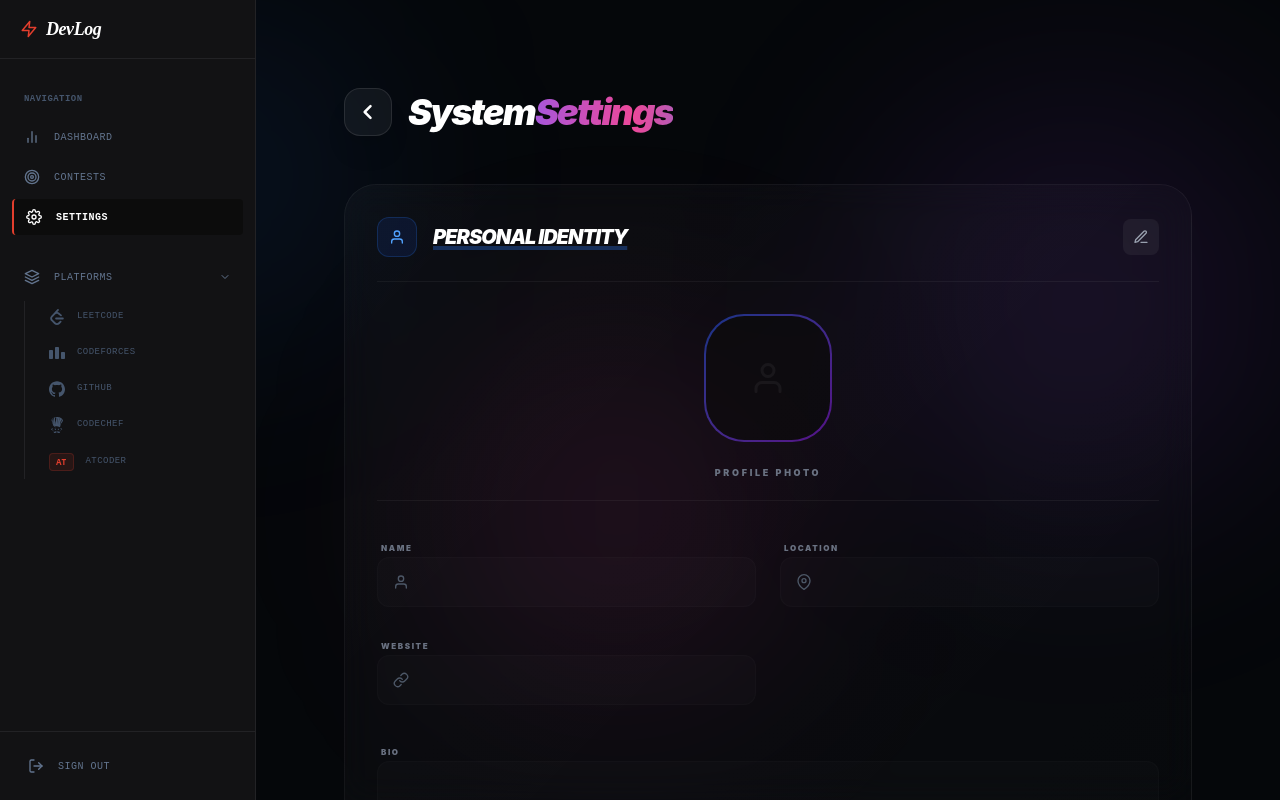
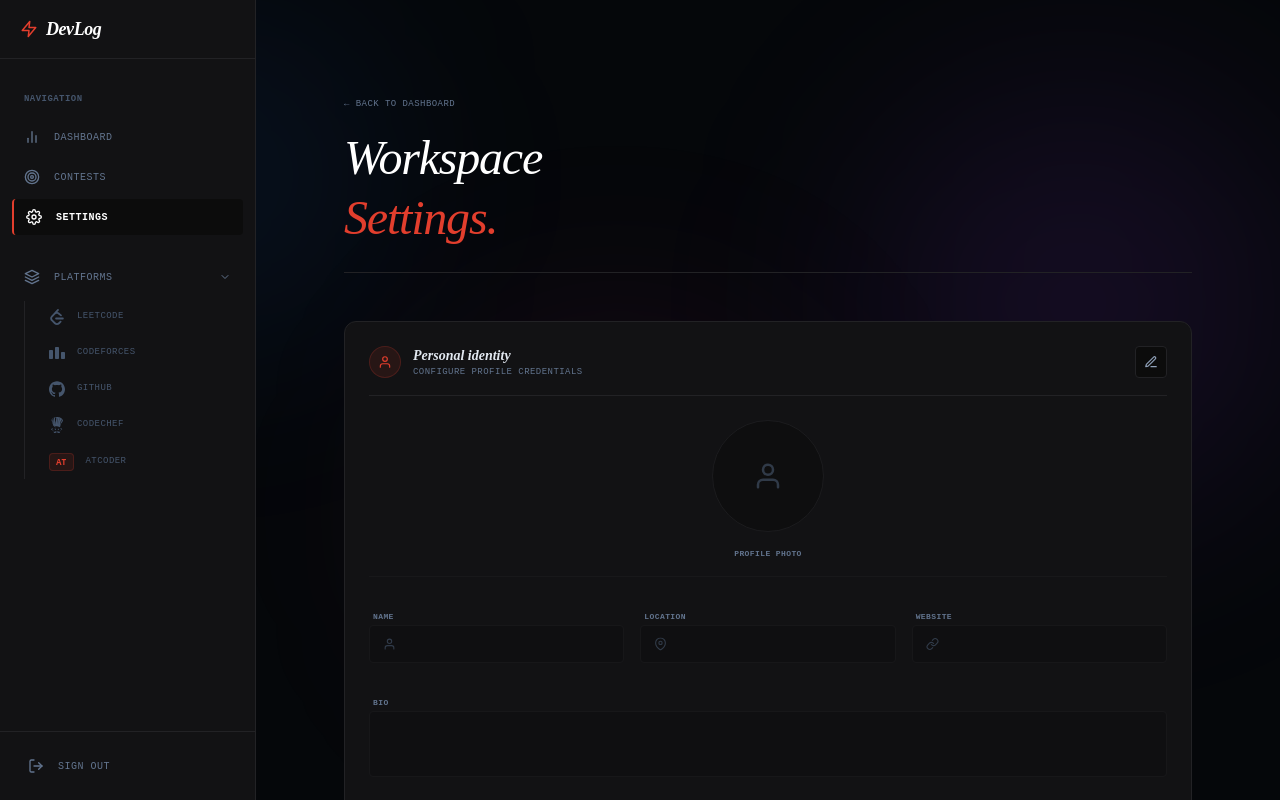
Before and after one commit to polyvexr/DevLog, a React (Vite) app in the folder client/: page /settings in a window 1280 px wide. Built offline with nearby package versions, Linux system fonts and the light colour scheme; no server answers; sample sign-in values are in the browser's storage.

Commit message:
settings page update

```diff
--- a/client/src/components/settings/PersonalInfo.jsx
+++ b/client/src/components/settings/PersonalInfo.jsx
@@ -10,36 +10,47 @@ export default function PersonalInfo({
   uploading
 }) {
   return (
-        <section className="glass-card-premium p-8 space-y-8">
-            <div className="flex items-center justify-between border-b border-white/5 pb-6">
-                <div className="flex items-center gap-4">
-                    <div className="w-10 h-10 rounded-xl bg-blue-600/10 flex items-center justify-center border border-blue-500/20 text-blue-400"><FiUser /></div>
-                    <h2 className="text-xl font-black text-white italic uppercase tracking-tighter underline decoration-blue-500/30 decoration-4">Personal Identity</h2>
+    <section className="bg-[#121214] border border-[#222225] p-6 rounded-xl space-y-6">
+      <div className="flex items-center justify-between border-b border-[#222225] pb-4">
+        <div className="flex items-center gap-3">
+          <div className="w-8 h-8 rounded-full bg-[#e23e2d]/10 border border-[#e23e2d]/20 flex items-center justify-center text-[#e23e2d] text-sm">
+            <FiUser />
           </div>
-                <button onClick={() => setIsEditing(!isEditing)} className="p-2.5 bg-white/5 rounded-lg text-gray-400 hover:text-white transition-all">
-                    <FiEdit3 />
+          <div>
+            <h2 className="text-sm font-[Cormorant_Garamond] font-semibold italic text-slate-200">Personal identity</h2>
+            <p className="text-[9px] font-mono uppercase tracking-wider text-slate-500">Configure profile credentials</p>
+          </div>
+        </div>
+        <button
+          type="button"
+          onClick={() => setIsEditing(!isEditing)}
+          className="p-2 bg-[#0c0c0c] border border-[#222225] rounded text-slate-400 hover:text-slate-200 hover:bg-[#121214] transition-all cursor-pointer"
+        >
+          <FiEdit3 size={14} />
         </button>
       </div>
 
-            <form onSubmit={handleUpdate} className="space-y-8">
+      <form onSubmit={handleUpdate} className="space-y-6">
         {/* Avatar Upload */}
-                <div className="flex flex-col items-center gap-6 pb-4 border-b border-white/5">
+        <div className="flex flex-col items-center gap-4 pb-4 border-b border-[#222225]/40">
           <div className="relative group/avatar">
-                        <div className={`w-32 h-32 rounded-[2.5rem] bg-gradient-to-br from-blue-600 to-purple-600 p-[2px] transition-all duration-500 ${isEditing ? "hover:scale-105 cursor-pointer shadow-[0_0_30px_rgba(37,99,235,0.3)]" : "opacity-50"}`}>
-                            <div className="w-full h-full rounded-[2.4rem] bg-[#0A0A0A] overflow-hidden flex items-center justify-center relative">
+            <div className={`w-28 h-28 rounded-full bg-[#0c0c0c] border border-[#222225] p-1 transition-colors ${
+              isEditing ? "cursor-pointer hover:border-[#e23e2d]" : "opacity-60"
+            }`}>
+              <div className="w-full h-full rounded-full overflow-hidden flex items-center justify-center relative">
                 {formData.avatar ? (
-                                    <img src={formData.avatar} className={`w-full h-full object-cover transition-all ${uploading ? "opacity-20 blur-sm" : ""}`} alt="Avatar" />
+                  <img src={formData.avatar} className={`w-full h-full object-cover transition-opacity ${uploading ? "opacity-20 blur-sm" : ""}`} alt="Avatar" />
                 ) : (
-                                    <FiUser className="text-4xl text-white/10" />
+                  <FiUser className="text-3xl text-slate-600" />
                 )}
                 {uploading && (
-                                    <div className="absolute inset-0 flex items-center justify-center">
-                                        <FiRefreshCw className="text-white animate-spin text-2xl" />
+                  <div className="absolute inset-0 flex items-center justify-center bg-black/50">
+                    <FiRefreshCw className="text-white animate-spin text-xl" />
                   </div>
                 )}
                 {isEditing && !uploading && (
-                                    <div className="absolute inset-0 bg-blue-600/40 opacity-0 group-hover/avatar:opacity-100 flex items-center justify-center transition-all">
-                                        <FiCamera className="text-white text-2xl" />
+                  <div className="absolute inset-0 bg-[#e23e2d]/40 opacity-0 group-hover/avatar:opacity-100 flex items-center justify-center transition-opacity">
+                    <FiCamera className="text-white text-xl" />
                   </div>
                 )}
               </div>
@@ -54,24 +65,24 @@ export default function PersonalInfo({
             )}
           </div>
           <div className="text-center">
-                        <h3 className="text-[9px] font-black uppercase tracking-[0.3em] text-gray-500 mb-1">Profile Photo</h3>
+            <h3 className="text-[8px] font-mono font-semibold uppercase tracking-wider text-slate-500">Profile Photo</h3>
           </div>
         </div>
 
-                <div className="grid grid-cols-1 md:grid-cols-2 gap-6">
+        <div className="grid grid-cols-1 md:grid-cols-3 gap-4">
           {[
             { l: "Name", k: "name", i: FiUser },
             { l: "Location", k: "location", i: FiMapPin },
             { l: "Website", k: "website", i: FiLink }
           ].map(f => (
-                        <div key={f.k} className="space-y-2">
-                            <label className="text-[8px] font-black uppercase tracking-[0.2em] text-gray-500 ml-1">{f.l}</label>
+            <div key={f.k} className="space-y-1.5">
+              <label className="text-[8px] font-mono font-semibold uppercase tracking-wider text-slate-500 ml-1">{f.l}</label>
               <div className="relative">
-                                <f.i className="absolute left-4 top-1/2 -translate-y-1/2 text-gray-600" />
+                <f.i size={13} className="absolute left-3.5 top-1/2 -translate-y-1/2 text-slate-600" />
                 <input
                   type="text"
                   disabled={!isEditing}
-                                    className="w-full pl-12 pr-4 py-3 bg-white/5 border border-white/5 rounded-xl text-white font-bold disabled:opacity-30"
+                  className="w-full pl-10 pr-4 py-2.5 bg-[#0c0c0c] border border-[#222225] rounded text-xs font-mono text-white placeholder-slate-700 disabled:opacity-35 disabled:cursor-not-allowed focus:outline-none focus:border-[#e23e2d] transition-all"
                   value={formData[f.k]}
                   onChange={e => setFormData({ ...formData, [f.k]: e.target.value })}
                 />
@@ -79,35 +90,52 @@ export default function PersonalInfo({
             </div>
           ))}
         </div>
-                <div className="space-y-2">
-                    <label className="text-[8px] font-black uppercase tracking-[0.2em] text-gray-500 ml-1">Bio</label>
+
+        <div className="space-y-1.5">
+          <label className="text-[8px] font-mono font-semibold uppercase tracking-wider text-slate-500 ml-1">Bio</label>
           <textarea
             disabled={!isEditing}
             rows={2}
-                        className="w-full p-4 bg-white/5 border border-white/5 rounded-xl text-white font-medium disabled:opacity-30 resize-none"
+            className="w-full p-4 bg-[#0c0c0c] border border-[#222225] rounded text-xs font-mono text-white placeholder-slate-700 disabled:opacity-35 disabled:cursor-not-allowed focus:outline-none focus:border-[#e23e2d] transition-all resize-none"
             value={formData.bio}
             onChange={e => setFormData({ ...formData, bio: e.target.value })}
           />
         </div>
 
-                <div className="space-y-4">
-                    <label className="text-[8px] font-black uppercase tracking-[0.2em] text-gray-500 ml-1">Social Links (Tagged)</label>
+        <div className="space-y-3">
+          <label className="text-[8px] font-mono font-semibold uppercase tracking-wider text-slate-500 ml-1">Social Links (Tagged)</label>
           <div className="grid grid-cols-1 md:grid-cols-2 gap-4">
             {formData.socials.map((s, i) => (
-                            <div key={i} className={`flex items-center gap-2 bg-white/5 border border-white/10 p-3 rounded-xl transition-all ${!isEditing ? "opacity-30 border-white/5" : ""}`}>
-                                <div className="flex-1 flex flex-col">
-                                    <span className="text-[7px] font-black text-blue-500 uppercase">{s.platform}</span>
-                                    <span className="text-xs font-bold text-white truncate">{s.username}</span>
+              <div key={i} className={`flex items-center justify-between bg-[#0c0c0c] border border-[#222225] p-3 rounded transition-opacity ${!isEditing ? "opacity-35" : ""}`}>
+                <div className="flex-1 flex flex-col min-w-0">
+                  <span className="text-[7px] font-mono font-semibold text-[#e23e2d] uppercase tracking-wider">{s.platform}</span>
+                  <span className="text-xs font-mono font-bold text-slate-200 truncate">{s.username}</span>
                 </div>
                 {isEditing && (
-                                    <button type="button" onClick={() => setFormData({ ...formData, socials: formData.socials.filter((_, idx) => idx !== i) })} className="p-2 text-red-500 hover:bg-red-500/10 rounded-lg"><FiTrash2 size={12} /></button>
+                  <button
+                    type="button"
+                    onClick={() => setFormData({ ...formData, socials: formData.socials.filter((_, idx) => idx !== i) })}
+                    className="p-2 text-slate-500 hover:text-red-500 hover:bg-red-500/5 rounded transition-all cursor-pointer"
+                  >
+                    <FiTrash2 size={12} />
+                  </button>
                 )}
               </div>
             ))}
             {isEditing && (
-                            <div className="flex gap-2 bg-white/5 border border-blue-500/20 p-2 rounded-xl group focus-within:ring-1 ring-blue-500/50 transition-all">
-                                <input type="text" placeholder="Tag (e.g. LinkedIn)" className="w-1/3 bg-transparent p-1 text-[10px] font-black text-blue-400 uppercase outline-none" id="social-tag" />
-                                <input type="text" placeholder="URL of profile" className="flex-1 bg-transparent p-1 text-[10px] font-bold text-white outline-none" id="social-url" />
+              <div className="flex gap-2 bg-[#0c0c0c] border border-[#222225] p-2 rounded focus-within:border-[#e23e2d] transition-colors">
+                <input
+                  type="text"
+                  placeholder="Tag (e.g. LinkedIn)"
+                  className="w-1/3 bg-transparent p-1 text-[10px] font-mono text-slate-200 outline-none uppercase placeholder-slate-700"
+                  id="social-tag"
+                />
+                <input
+                  type="text"
+                  placeholder="URL Profile"
+                  className="flex-1 bg-transparent p-1 text-[10px] font-mono text-slate-200 outline-none placeholder-slate-700"
+                  id="social-url"
+                />
                 <button
                   type="button"
                   onClick={() => {
@@ -118,7 +146,8 @@ export default function PersonalInfo({
                       tag.value = ''; url.value = '';
                     }
                   }}
-                                    className="p-2 bg-blue-600 text-white rounded-lg hover:scale-105 active:scale-95 transition-all">
+                  className="p-2 bg-[#e23e2d] hover:bg-[#cf2e2e] text-white rounded transition-all flex items-center justify-center cursor-pointer"
+                >
                   <FiPlus size={12} />
                 </button>
               </div>
@@ -126,7 +155,11 @@ export default function PersonalInfo({
           </div>
         </div>
 
-                {isEditing && <button className="w-full py-4 bg-blue-600 text-white font-black text-[10px] uppercase tracking-widest rounded-xl">Commit Changes</button>}
+        {isEditing && (
+          <button className="w-full py-3 bg-[#e23e2d] hover:bg-[#cf2e2e] text-white font-mono text-xs font-semibold uppercase tracking-wider rounded transition-colors cursor-pointer">
+            Commit Changes
+          </button>
+        )}
       </form>
     </section>
   );
--- a/client/src/pages/Settings.jsx
+++ b/client/src/pages/Settings.jsx
@@ -9,14 +9,18 @@ import Visibility from "../components/settings/Visibility";
 import DangerZone from "../components/settings/DangerZone";
 import { SiLeetcode, SiCodeforces, SiGithub, SiCodechef } from "react-icons/si";
 
-const AtCoderIcon = ({ className }) => <span className={`font-black text-[10px] ${className}`}>AT</span>;
+const AtCoderIcon = () => (
+  <span className="font-bold text-[8px] text-[#e23e2d] bg-[#e23e2d]/10 px-1.5 py-0.5 rounded border border-[#e23e2d]/20 font-sans">
+    AT
+  </span>
+);
 
 const PLATFORM_META = [
-  { id: "leetcode", label: "LeetCode", icon: SiLeetcode, color: "text-yellow-500", toggle: "showLeetCode" },
+  { id: "leetcode", label: "LeetCode", icon: SiLeetcode, color: "text-orange-500", toggle: "showLeetCode" },
   { id: "codeforces", label: "Codeforces", icon: SiCodeforces, color: "text-blue-500", toggle: "showCodeforces" },
-  { id: "github", label: "GitHub", icon: SiGithub, color: "text-white", toggle: "showGitHub" },
+  { id: "github", label: "GitHub", icon: SiGithub, color: "text-slate-200", toggle: "showGitHub" },
   { id: "codechef", label: "CodeChef", icon: SiCodechef, color: "text-amber-600", toggle: "showCodeChef" },
-  { id: "atcoder", label: "AtCoder", icon: AtCoderIcon, color: "text-cyan-500", toggle: "showAtCoder" },
+  { id: "atcoder", label: "AtCoder", icon: AtCoderIcon, color: "", toggle: "showAtCoder" },
 ];
 
 export default function Settings() {
@@ -45,22 +49,25 @@ export default function Settings() {
   return (
     <div className="max-w-4xl mx-auto py-12 px-6 space-y-12 pb-32">
       {/* Header */}
-      <div className="flex flex-col md:flex-row md:items-center justify-between gap-6 fade-in-scale">
-        <div className="flex gap-4 items-center">
+      <div className="flex flex-col md:flex-row md:items-end justify-between gap-6 pb-6 border-b border-[#222225]">
+        <div className="space-y-4">
           <Link
             to="/"
-            className="w-12 h-12 rounded-2xl bg-white/5 border border-white/10 flex items-center justify-center text-white transition-all hover:bg-blue-600 hover:border-blue-500 hover:-translate-x-1 group shadow-xl active:scale-95"
+            className="inline-flex items-center gap-2 font-mono text-[9px] uppercase tracking-wider text-slate-500 hover:text-slate-200 transition-colors"
             title="Back to Dashboard"
           >
-            <svg className="w-5 h-5 group-hover:-translate-x-0.5 transition-transform" fill="none" viewBox="0 0 24 24" stroke="currentColor">
-              <path strokeLinecap="round" strokeLinejoin="round" strokeWidth={3} d="M15 19l-7-7 7-7" />
-            </svg>
+            ← Back to Dashboard
           </Link>
-          <h1 className="text-4xl font-black text-white italic tracking-tighter">System<span className="animate-text-shine">Settings</span></h1>
+          <h1 className="text-4xl md:text-5xl font-[Cormorant_Garamond] font-light italic text-white tracking-tight leading-tight">
+            Workspace <br />
+            <span className="text-[#e23e2d]">Settings.</span>
+          </h1>
         </div>
         {status.message && (
-          <div className={`p-4 rounded-xl flex items-center gap-3 glass-card-premium border-none ring-1 ${status.type === "error" ? "ring-red-500/30 text-red-400" : "ring-green-500/30 text-green-400"}`}>
-            <span className="text-[9px] font-black uppercase tracking-widest">{status.message}</span>
+          <div className={`px-4 py-2 border rounded font-mono text-[9px] uppercase tracking-wider ${
+            status.type === "error" ? "bg-red-500/10 border-red-500/20 text-red-500" : "bg-green-500/10 border-green-500/20 text-green-500"
+          }`}>
+            {status.message}
           </div>
         )}
       </div>
```
Also changed, not shown: client/src/components/settings/DangerZone.jsx (+4 -4 lines), client/src/components/settings/EcosystemSync.jsx (+43 -21 lines), client/src/components/settings/Visibility.jsx (+18 -7 lines). Lines whose indentation alone changed are shown as unchanged.
